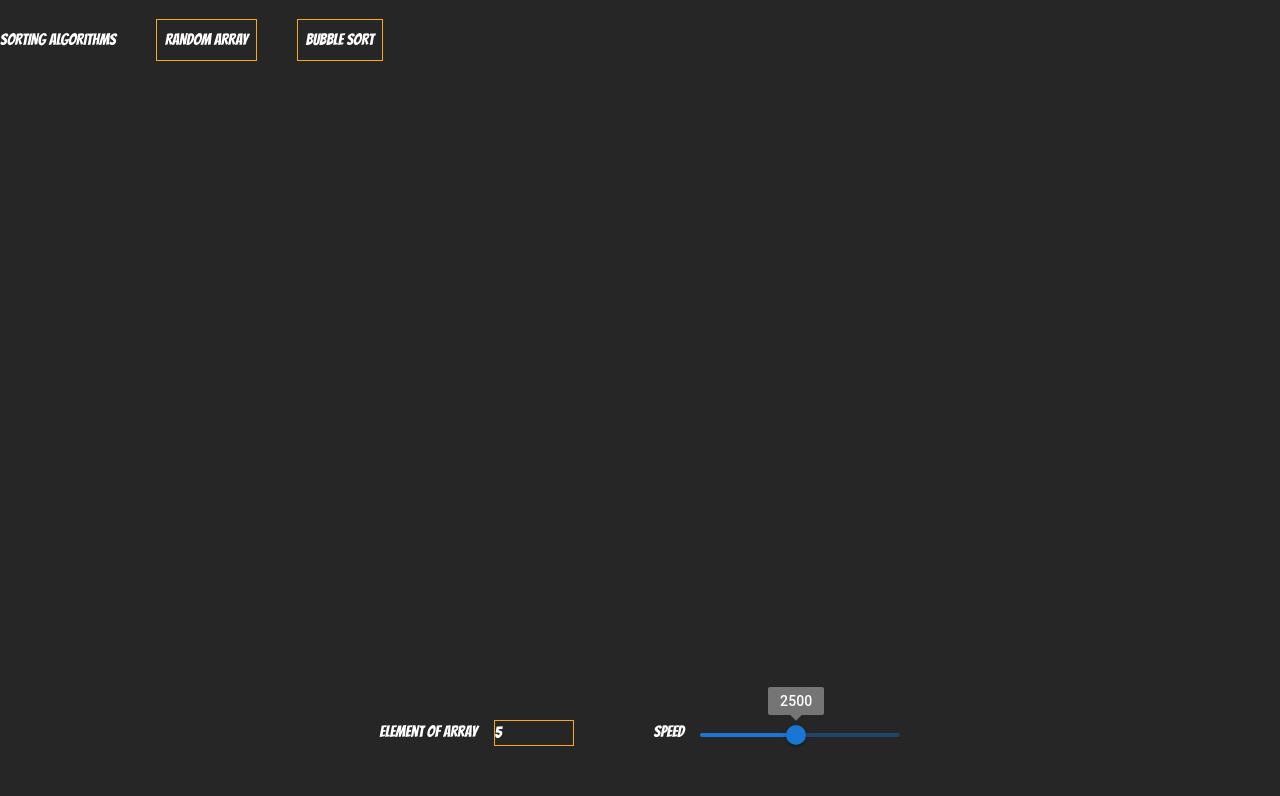
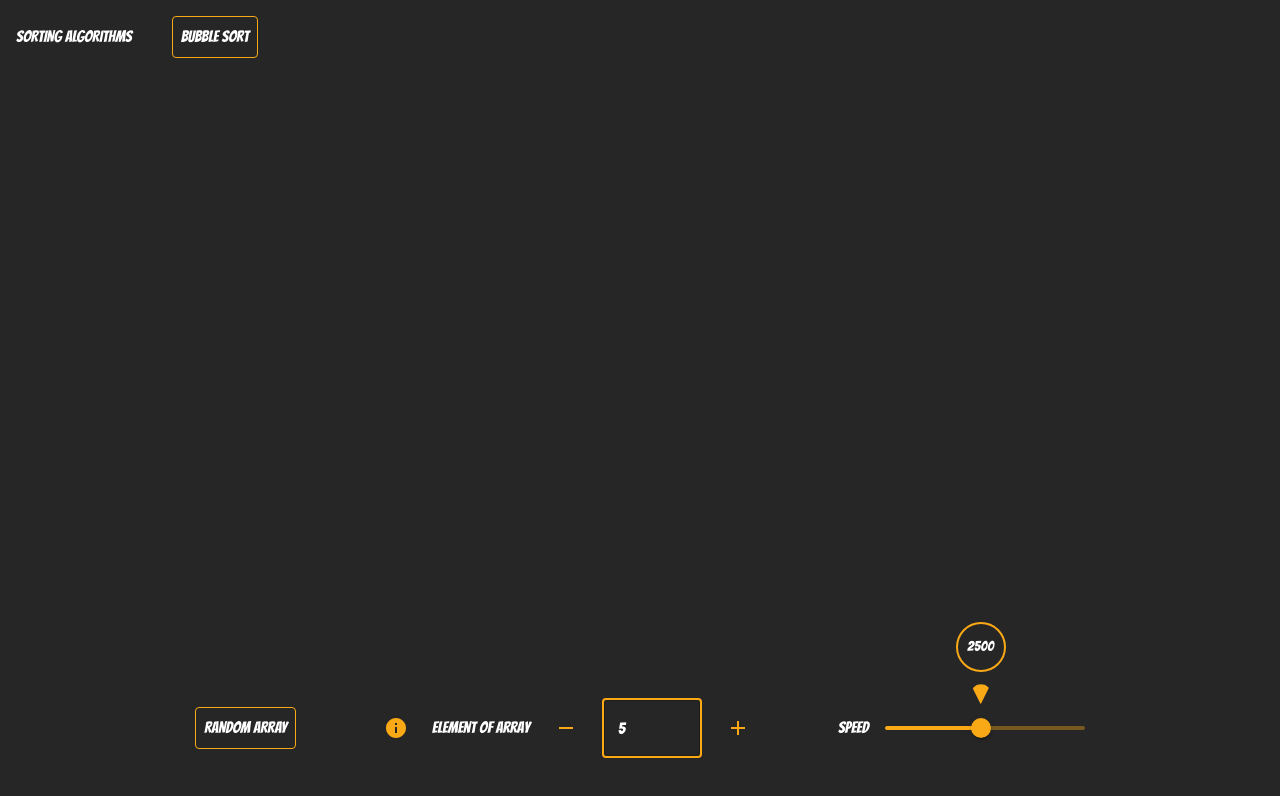
Before and after one commit to mattiaTuri/SortingAlgorithms, a React (Create React App) app: page / in a window 1280 px wide. Shown: the top 796 px of the page. Built offline with nearby package versions, Linux system fonts and the light colour scheme.

Commit message:
set toolbar layout graphics

```diff
--- a/package.json
+++ b/package.json
@@ -5,6 +5,7 @@
   "dependencies": {
     "@emotion/react": "^11.11.1",
     "@emotion/styled": "^11.11.0",
+    "@mui/icons-material": "^5.14.7",
     "@mui/material": "^5.14.7",
     "@testing-library/jest-dom": "^5.17.0",
     "@testing-library/react": "^13.4.0",
--- a/src/App.tsx
+++ b/src/App.tsx
@@ -7,9 +7,9 @@ export const ArrayContext = createContext<any>([]);
 
 function App() {
   const [array, setArray] = useState<number[]>();
-  const [arrayLenght, setArrayLenght] = useState<number>(5);
+  const [arrayLength, setArrayLength] = useState<number>(5);
   const [time, setTime] = useState<number>(2500);
-  const value = { array, setArray, arrayLenght, setArrayLenght, time, setTime };
+  const value = { array, setArray, arrayLength, setArrayLength, time, setTime };
 
   return (
     <ArrayContext.Provider value={value}>
--- a/src/components/core/navbar.tsx
+++ b/src/components/core/navbar.tsx
@@ -5,16 +5,7 @@ import CustomButton from "../shared/CustomButton";
 import { bubbleSort } from "./bubbleSortFunction";
 
 function Navbar() {
-  const { arrayLenght, setArray, time } = useContext<any>(ArrayContext);
-
-  const createArray = () => {
-    setArray(
-      Array.from({ length: arrayLenght }, () => Math.floor(Math.random() * 101))
-    );
-    document.querySelectorAll("#container span").forEach((elem: any) => {
-      elem.style.backgroundColor = "#faa916";
-    });
-  };
+  const { arrayLength, setArray, time } = useContext<any>(ArrayContext);
 
   return (
     <div className="h-[100px] bg-[#262626]">
@@ -22,10 +13,6 @@ function Navbar() {
         <div className="flex items-center gap-10">
           <h1 className="text-white">SORTING ALGORITHMS</h1>
           <div className="flex gap-10">
-            <CustomButton
-              functionClick={() => createArray()}
-              title="RANDOM ARRAY"
-            />
             <CustomButton
               functionClick={() => bubbleSort(0, time)}
               title="BUBBLE SORT"
--- /dev/null
+++ b/src/components/core/toolbar/ArrayElements.tsx
@@ -0,0 +1,57 @@
+import RemoveIcon from "@mui/icons-material/Remove";
+import AddIcon from "@mui/icons-material/Add";
+import { IconButton, TextField, Tooltip, Typography } from "@mui/material";
+import { EventHandler, useContext } from "react";
+import { ArrayContext } from "../../../App";
+import InfoIcon from "@mui/icons-material/Info";
+
+function ArrayElements() {
+  const { arrayLength, setArrayLength, time, setTime } =
+    useContext(ArrayContext);
+
+  const increase = () => {
+    if (arrayLength != 20) {
+      setArrayLength(arrayLength + 1);
+    }
+  };
+
+  const decrease = () => {
+    if (arrayLength != 3) {
+      setArrayLength(arrayLength - 1);
+    }
+  };
+
+  return (
+    <div className="flex items-center gap-4">
+      <Tooltip title="Element from 3-20">
+        <IconButton>
+          <InfoIcon className="text-[#faa916]" />
+        </IconButton>
+      </Tooltip>
+      <span className="text-white">Element of array</span>
+      <div className="flex gap-4">
+        <IconButton onClick={() => decrease()}>
+          <RemoveIcon className="text-[#faa916]" />
+        </IconButton>
+        <TextField
+          id="outlined-basic"
+          variant="outlined"
+          value={arrayLength}
+          InputProps={{ inputProps: { min: 3, max: 20 } }}
+          sx={{
+            width: "100px",
+            ".MuiInputBase-root": {
+              color: "white",
+              border: "2px solid #faa916",
+            },
+          }}
+        />
+        <IconButton onClick={() => increase()}>
+          <AddIcon className="text-[#faa916]" />
+        </IconButton>
+      </div>
+    </div>
+  );
+}
+
+export default ArrayElements;
--- a/src/components/core/toolbar/RangeSlider.tsx
+++ b/src/components/core/toolbar/RangeSlider.tsx
@@ -3,28 +3,43 @@ import { useContext } from "react";
 import { ArrayContext } from "../../../App";
 
 function RangeSlider() {
-  const { arrayLenght, setArrayLenght, time, setTime } =
-    useContext(ArrayContext);
+  const { time, setTime } = useContext(ArrayContext);
 
-  const onTimeChange = () => {
-    setTime(
-      (document.getElementById("slider-range") as HTMLInputElement).value
-    );
+  const onTimeChange = (e: any) => {
+    setTime(e.target.value);
   };
 
   return (
+    <div className="flex items-center gap-4">
+      <span className="text-white">Speed</span>
       <Slider
         key={`slider-${time}`}
         id="slider-range"
         aria-label="Always visible"
         defaultValue={time}
-      //getAriaValueText={valuetext}
         min={200}
         max={5000}
         valueLabelDisplay="on"
-      sx={{ width: "200px" }}
-      onChange={() => onTimeChange()}
+        valueLabelFormat={() => {
+          return (
+            <div className="flex flex-col items-center gap-3 bottom-[40px] bg-transparent">
+              <div className="border-2 border-[#faa916] h-[50px] w-[50px] rounded-full flex justify-center items-center">
+                <span className="text-white">{time}</span>
+              </div>
+              <div className="clip-triangle w-5 h-5 bg-[#faa916] rounded-xl"></div>
+            </div>
+          );
+        }}
+        sx={{
+          width: "200px",
+          color: "#faa916",
+          ".MuiSlider-valueLabelOpen": {
+            backgroundColor: "transparent",
+          },
+        }}
+        onChange={(e) => onTimeChange(e)}
       />
+    </div>
   );
 }
 
--- a/src/components/core/toolbar/Toolbar.tsx
+++ b/src/components/core/toolbar/Toolbar.tsx
@@ -2,78 +2,39 @@ import { useContext, useEffect } from "react";
 import { ArrayContext } from "../../../App";
 import Container from "../../shared/Container";
 import RangeSlider from "./RangeSlider";
-import Slider from "@mui/material/Slider";
+
+import ArrayElements from "./ArrayElements";
+import CustomButton from "../../shared/CustomButton";
 
 function Toolbar() {
-  const { arrayLenght, setArrayLenght, time, setTime } =
+  const { arrayLength, setArrayLength, array, setArray, time, setTime } =
     useContext(ArrayContext);
 
-  const onArrayLenghtChange = () => {
-    setArrayLenght(
+  const onArrayLengthChange = () => {
+    setArrayLength(
       (document.getElementById("quantity") as HTMLInputElement).value
     );
   };
 
-  const onTimeChange = (e: any) => {
-    setTime(e.target.value);
+  const createArray = () => {
+    setArray(
+      Array.from({ length: arrayLength }, () => Math.floor(Math.random() * 101))
+    );
+    document.querySelectorAll("#container span").forEach((elem: any) => {
+      elem.style.backgroundColor = "#faa916";
+    });
   };
 
   return (
-    <div className="h-[100px]">
+    <div className="h-[200px]">
       <Container>
-        <div className="w-full flex justify-center gap-20">
-          <div className="flex gap-4">
-            <span className="text-white">Element of array</span>
-            <input
-              type="number"
-              id="quantity"
-              name="quantity"
-              value={arrayLenght}
-              onChange={() => onArrayLenghtChange()}
-              min="3"
-              max="20"
-              className="w-20 h-max bg-transparent border border-[#faa916] text-white"
-            />
-          </div>
-          <div className="flex items-start gap-4">
-            <span className="text-white">Speed</span>
-            <Slider
-              key={`slider-${time}`}
-              id="slider-range"
-              aria-label="Always visible"
-              defaultValue={time}
-              min={200}
-              max={5000}
-              valueLabelDisplay="on"
-              sx={{
-                width: "200px",
-                thumb: {
-                  color: "yellow",
-                },
-              }}
-              onChange={(e) => onTimeChange(e)}
-            />
-            {/* <div className="relative">
-              <div
-                id="label-range"
-                className="flex flex-col items-center gap-3 absolute bottom-[40px]"
-              >
-                <div className="border-2 border-[#faa916] h-[50px] w-[50px] rounded-full flex justify-center items-center">
-                  <span className="text-white">{time}</span>
-                </div>
-                <div className="clip-triangle w-5 h-5 bg-[#faa916] rounded-xl"></div>
-              </div>
-              <input
-                id="slider-range"
-                className="w-[200px]"
-                value={time}
-                type="range"
-                min="200"
-                max="5000"
-                onChange={() => onTimeChange()}
-              />
-            </div> */}
-          </div>
+        <div className="w-full flex flex-col md:flex-row items-center justify-center gap-32 md:gap-20">
+          <CustomButton
+            functionClick={() => createArray()}
+            title="RANDOM ARRAY"
+          />
+          <ArrayElements />
+          <RangeSlider />
         </div>
       </Container>
     </div>
--- a/src/components/shared/Container.tsx
+++ b/src/components/shared/Container.tsx
@@ -1,6 +1,6 @@
 function Container({ children }: { children: JSX.Element }) {
   return (
-    <div className="w-full container relative h-full mx-auto flex">
+    <div className="w-full container relative h-full mx-auto flex p-4">
       {children}
     </div>
   );
--- a/src/components/shared/CustomButton.tsx
+++ b/src/components/shared/CustomButton.tsx
@@ -6,7 +6,7 @@ interface CustomButtonProps {
 function CustomButton({ functionClick, title }: CustomButtonProps) {
   return (
     <button
-      className="border border-[#faa916] text-white p-2"
+      className="border border-[#faa916] text-white p-2 rounded-[4px]"
       onClick={functionClick}
     >
       {title}
--- a/src/index.css
+++ b/src/index.css
@@ -18,9 +18,8 @@ body {
   font-family: "Bangers";
 }
 
-input[type="range"] {
-  accent-color: #faa916;
-  cursor: pointer;
+input, span{
+  font-family: "Bangers" !important;
 }
 
 @layer {
--- a/src/pages/SortingElement.tsx
+++ b/src/pages/SortingElement.tsx
@@ -16,7 +16,7 @@ function SortingElement() {
               <span
                 key={index}
                 id={elem.toString()}
-                className="w-[100px] h-[100px] bg-[#faa916] border-2 border-[#262626] border-solid flex justify-center items-center duration-300 text-[30px] relative"
+                className="w-[100px] h-[100px] bg-[#faa916] border-2 border-[#262626] border-solid rounded-[4px] flex justify-center items-center duration-300 text-[30px] relative"
               >
                 {elem}
               </span>
```
Also changed, not shown: 1 other file (tests, documents, lock files or other folders). Lines whose indentation alone changed are shown as unchanged.
